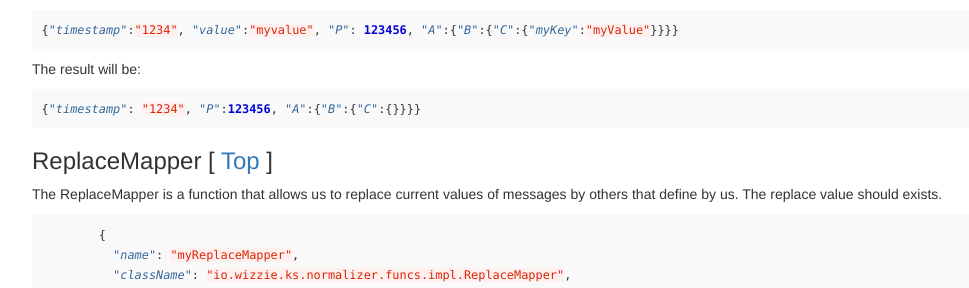
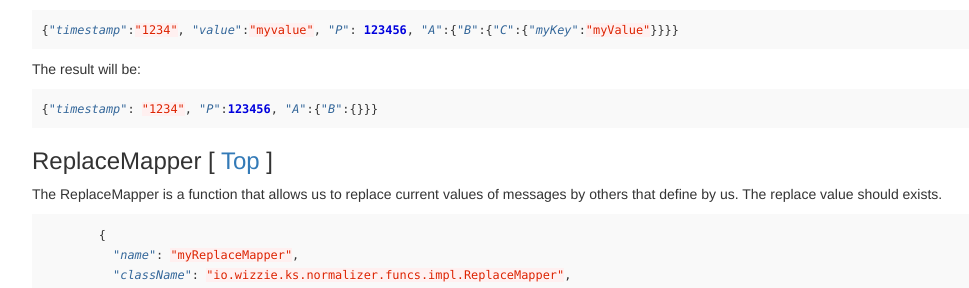
Before and after one commit to andresgomezfrr/normalizer, a Jekyll site: the page built from docs/_posts/2017-02-14-mapper-functions.md, in a window 1280 px wide and 900 px high, scrolled down 2905 px. Shown: the part 158-446 px from the top of the window, without its empty margins (233-1202 px from the left). Built offline with Jekyll 4.4.1, drawn with Linux system fonts in a browser that asks for light colours.

````diff
--- a/docs/_posts/2017-02-14-mapper-functions.md
+++ b/docs/_posts/2017-02-14-mapper-functions.md
@@ -172,7 +172,7 @@ And we have the next message:
 ```
 The result will be:
 ```json
-{"timestamp": "1234", "P":123456, "A":{"B":{"C":{}}}}
+{"timestamp": "1234", "P":123456, "A":{"B":{}}}
 ```
 
 
````
